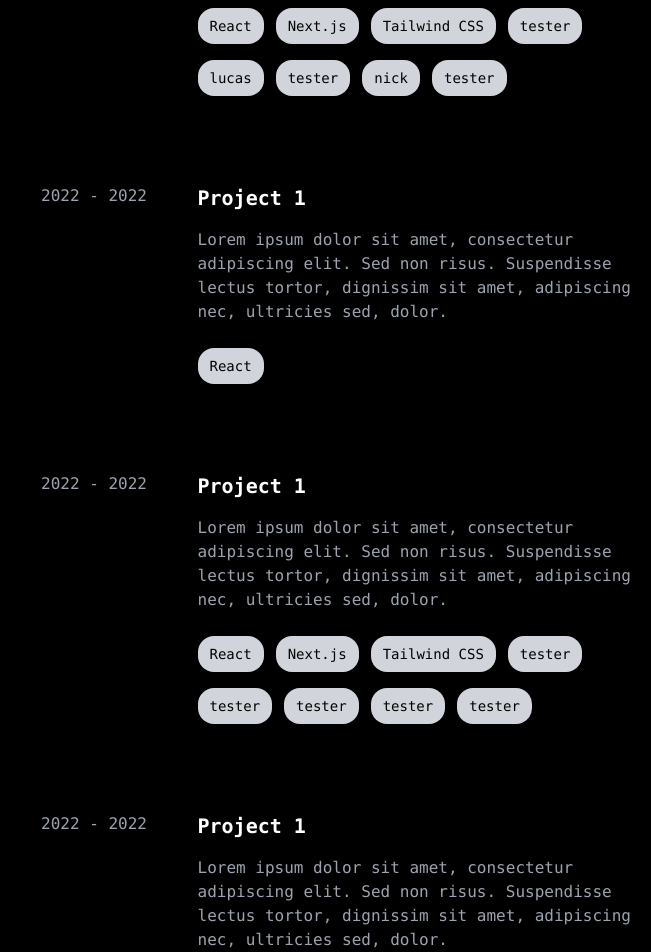
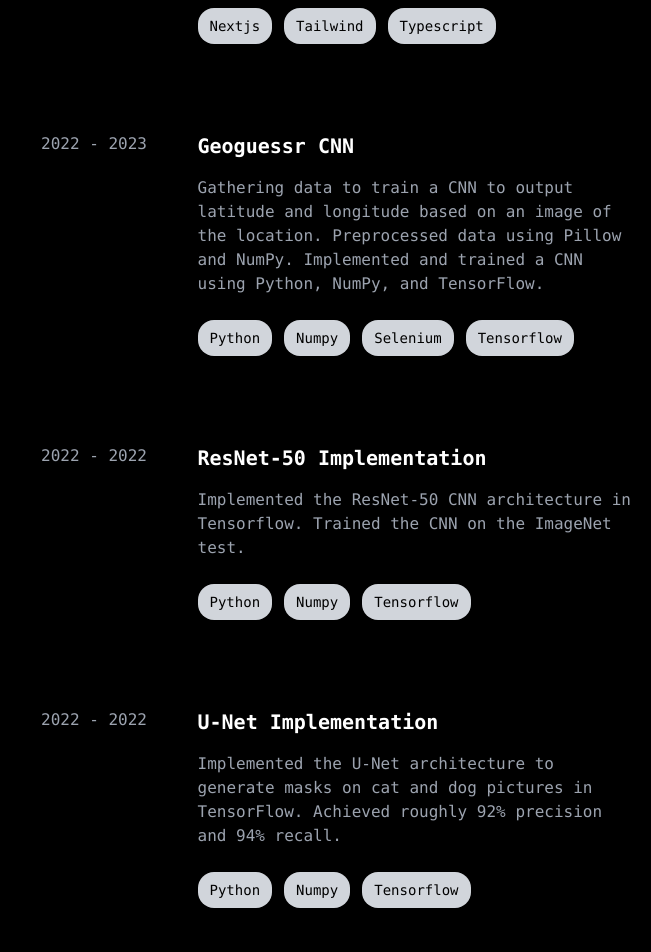
Before and after one commit to SeaUrc/personalWeb, a Next.js app: page / in a window 1280 px wide. Shown: the part 1100-2052 px from the top of the page, without its empty margins (629-1280 px from the left). Built offline with nearby package versions, Linux system fonts and the light colour scheme.

Commit message:
update projects

```diff
--- a/src/app/_components/projectCard.tsx
+++ b/src/app/_components/projectCard.tsx
@@ -1,6 +1,7 @@
-export default function ProjectCard(props: { startDate: string, endDate: string, title: string, description: string, href: string, techs: string[] }) {
+export default function ProjectCard(props: { startDate: string, endDate: string, title: string, description: string, techs: string[], href?: string }) {
+
     return (
-        <a href={props.href} target="_blank" rel="noreferrer">
+        <a href={props.href} target="_blank" rel="noopener noreferrer">
             <div className="flex flex-row px-5 py-10 hover:bg-gray-600 transition-all rounded-lg">
                 <div className="w-1/4 text-gray-400 mr-3">
                     {props.startDate + " - " + props.endDate}
--- a/src/app/_components/projects.tsx
+++ b/src/app/_components/projects.tsx
@@ -7,53 +7,53 @@
                 <li>
                     <ProjectCard
                         startDate="2022"
-                        endDate="2022"
-                        title="Project 1"
-                        description="Lorem ipsum dolor sit amet, consectetur adipiscing elit. Sed non risus. Suspendisse lectus tortor, dignissim sit amet, adipiscing nec, ultricies sed, dolor."
-                        href="https://www.google.com"
-                        techs={["React", "Next.js", "Tailwind CSS", "tester"]}
+                        endDate="Present"
+                        title="WebRobot"
+                        description="Doing research in program synthesis and web automation. Migrated existing WebRobot to MV3. Added additional capability for multiple windows. (Links to paper before I was handed project)."
+                        href="https://web.eecs.umich.edu/~xwangsd/pubs/pldi22.pdf"
+                        techs={["React", "Typescript", "Chrome Web Extensions"]}
+                    />
+                </li>
+                <li>
+                    <ProjectCard
+                        startDate="2024"
+                        endDate="2024"
+                        title="Personal Website"
+                        description="The website your currently on. Made with Next and Tailwind. Hosted on Vercel and Github Pages."
+                        href="https://seaurc.github.io/"
+                        techs={["Nextjs", "Tailwind", "Typescript"]}
+                    />
+                </li>
+                <li>
+                    <ProjectCard
+                        startDate="2022"
+                        endDate="2023"
+                        title="Geoguessr CNN"
+                        description="Gathering data to train a CNN to output latitude and longitude based on an image of the location. Preprocessed data using Pillow and NumPy. Implemented and trained a CNN using Python, NumPy, and TensorFlow."
+                        techs={["Python", "Numpy", "Selenium", "Tensorflow"]}
                     />
                 </li>
                 <li>
                     <ProjectCard
                         startDate="2022"
                         endDate="2022"
-                        title="Project 1"
-                        description="Lorem ipsum dolor sit amet, consectetur adipiscing elit. Sed non risus. Suspendisse lectus tortor, dignissim sit amet, adipiscing nec, ultricies sed, dolor."
-                        href="https://www.google.com"
-                        techs={["React", "Next.js", "Tailwind CSS", "tester", "lucas", "tester", "nick", "tester"]}
+                        title="ResNet-50 Implementation"
+                        description="Implemented the ResNet-50 CNN architecture in Tensorflow. Trained the CNN on the ImageNet test."
+                        techs={["Python", "Numpy", "Tensorflow"]}
                     />
                 </li>
                 <li>
                     <ProjectCard
                         startDate="2022"
                         endDate="2022"
-                        title="Project 1"
-                        description="Lorem ipsum dolor sit amet, consectetur adipiscing elit. Sed non risus. Suspendisse lectus tortor, dignissim sit amet, adipiscing nec, ultricies sed, dolor."
-                        href="https://www.google.com"
-                        techs={["React"]}
+                        title="U-Net Implementation"
+                        description="Implemented the U-Net architecture to generate masks on cat and dog pictures in TensorFlow. Achieved roughly 92% precision and 94% recall."
+                        techs={["Python", "Numpy", "Tensorflow"]}
                     />
                 </li>
-                <li>
-                    <ProjectCard
-                        startDate="2022"
-                        endDate="2022"
-                        title="Project 1"
-                        description="Lorem ipsum dolor sit amet, consectetur adipiscing elit. Sed non risus. Suspendisse lectus tortor, dignissim sit amet, adipiscing nec, ultricies sed, dolor."
-                        href="https://www.google.com"
-                        techs={["React", "Next.js", "Tailwind CSS", "tester", "tester", "tester", "tester", "tester"]}
-                    />
-                </li>
-                <li>
-                    <ProjectCard
-                        startDate="2022"
-                        endDate="2022"
-                        title="Project 1"
-                        description="Lorem ipsum dolor sit amet, consectetur adipiscing elit. Sed non risus. Suspendisse lectus tortor, dignissim sit amet, adipiscing nec, ultricies sed, dolor."
-                        href="https://www.google.com"
-                        techs={[]}
-                    />
-                </li>
+
+
+
             </ul>
         </div>
     );
```
